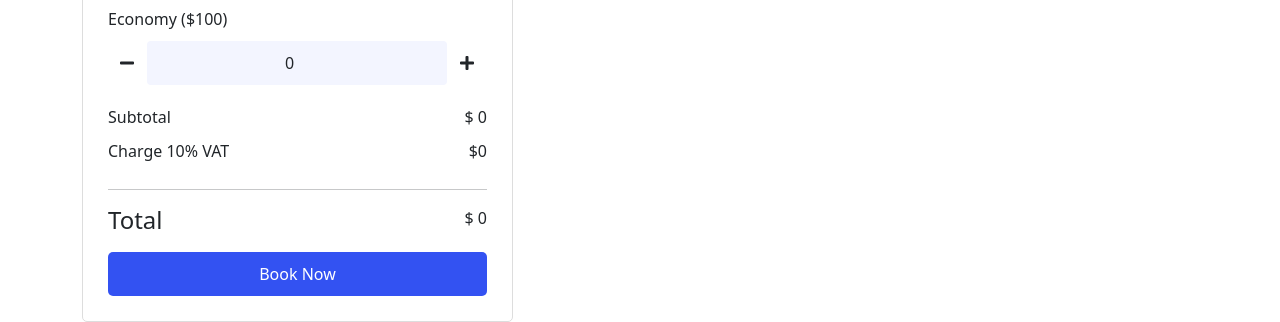
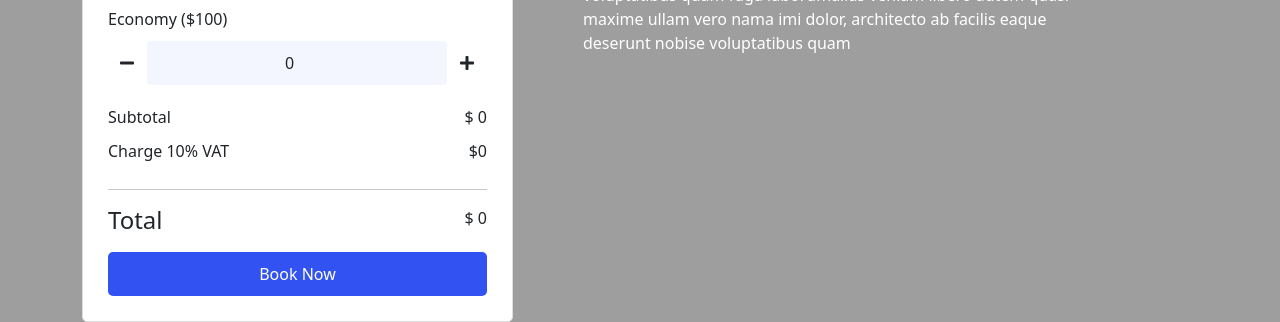
Before and after one commit to Shadow-Chaser/discover-fly, a plain HTML site: page index.html in a window 1280 px wide. Shown: the part 535-857 px from the top of the page. Drawn offline with Linux system fonts and the light colour scheme; the site is published under a folder, as on GitHub Pages, so addresses that start at the root find nothing.

Commit message:
calculation done

```diff
--- a/css/style.css
+++ b/css/style.css
@@ -7,7 +7,7 @@
 }
 body{
     font-family: 'Roboto', sans-serif;
-    background:url("/images/bg.png");
+    background:url("images/bg.png");
     background-repeat: no-repeat;
     background-position: center center;
     background-attachment: scroll;
```
Also changed, not shown: 1 other file.
